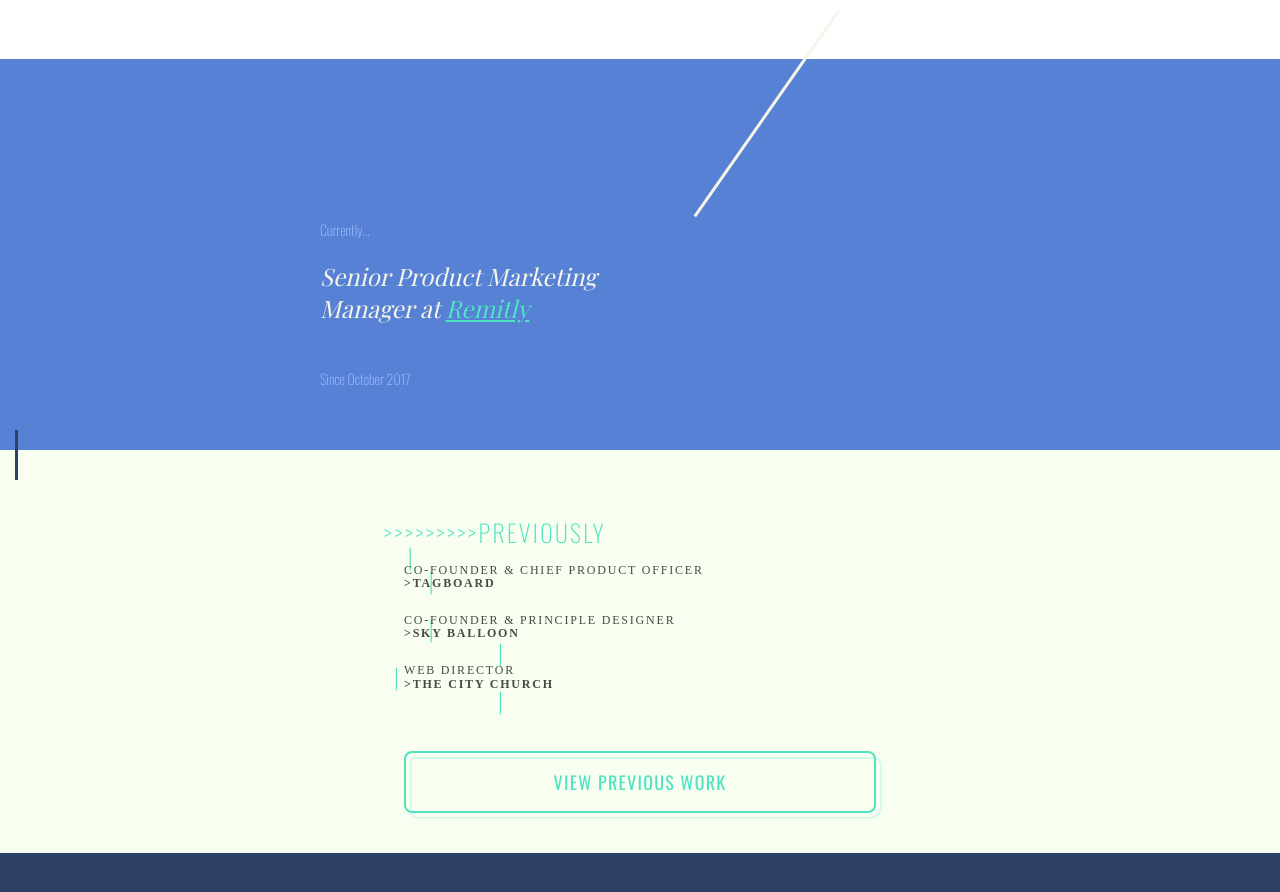
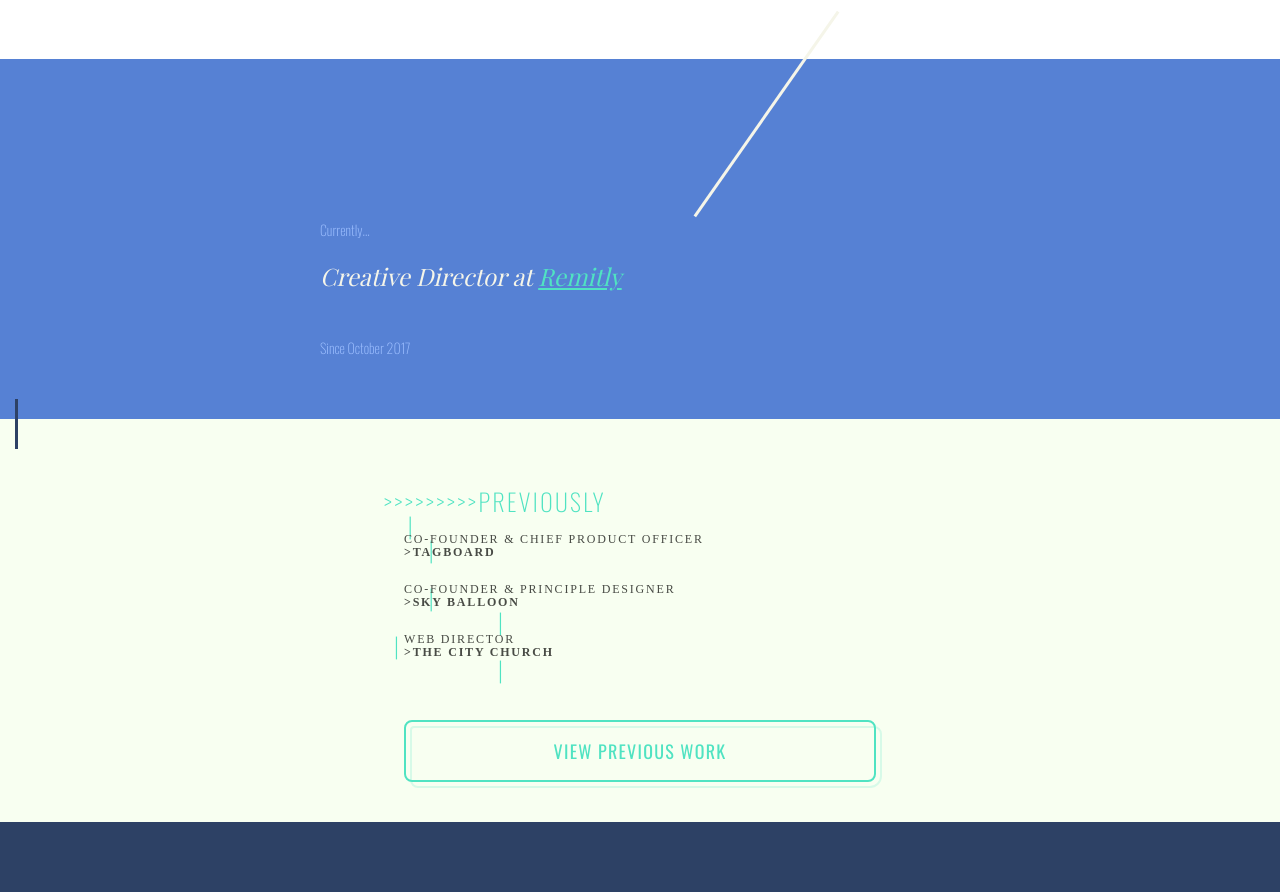
Before and after one commit to sperte/sperte.github.io, a Jekyll site: the page built from index.md, in a window 1280 px wide and 900 px high, scrolled down 1012 px. Shown: the top 892 px of the window. Built offline with Jekyll 4.4.1, drawn with Linux system fonts in a browser that asks for light colours; some web fonts are replaced.

Commit message:
Update job title

```diff
--- a/_layouts/default.html
+++ b/_layouts/default.html
@@ -15,7 +15,7 @@
 
 	<section id="current-role">
 			<p>Currently&hellip;</p>
-			<h3>Senior Product Marketing Manager at <a href="https://remitly.com/" target="_blank">Remitly</a></h3>
+			<h3>Creative Director at <a href="https://remitly.com/" target="_blank">Remitly</a></h3>
 			<p>Since October 2017</p>
 	</section>
 
```
